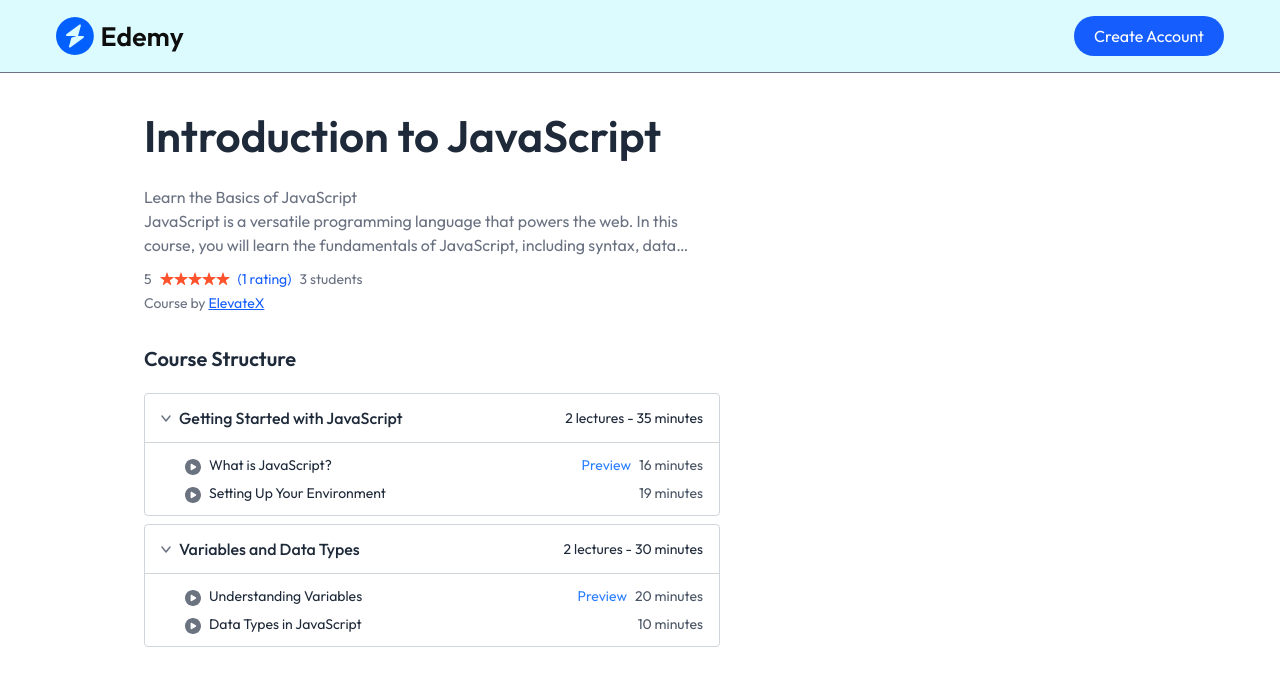
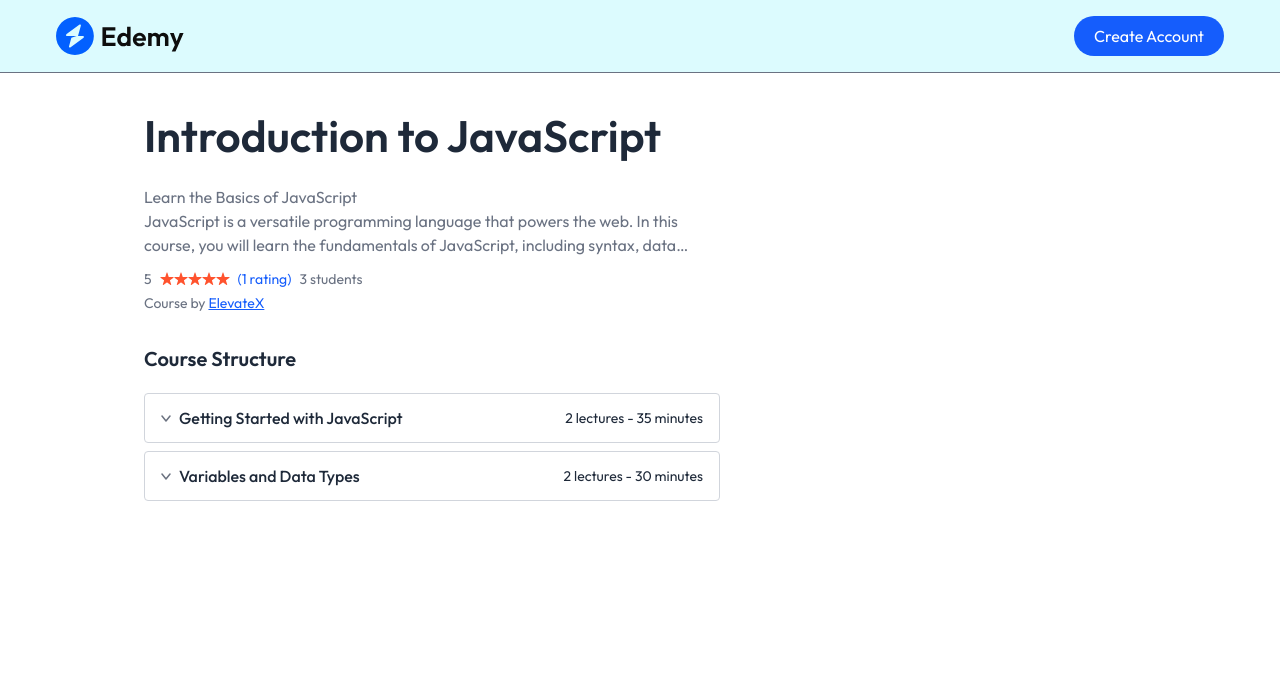
Before and after one commit to mohamad-abdelkhalek/ElevateX, a React (Vite) app in the folder client/: page /course/605c72efb3f1c2b1f8e4e1a1 in a window 1280 px wide. Shown: the top 686 px of the page. Built offline with nearby package versions, Linux system fonts and the light colour scheme; no server answers.

Commit message:
Client: Implemented toggle display course structure

```diff
--- a/client/src/pages/student/CourseDetails.jsx
+++ b/client/src/pages/student/CourseDetails.jsx
@@ -7,6 +7,8 @@ import humanizeDuration from "humanize-duration";
 
 const CourseDetails = () => {
   const { id } = useParams();
+
+  const [openSections, setOpenSections] = useState({});
 
   const {
     allCourses,
@@ -25,6 +27,10 @@ const CourseDetails = () => {
     if (!text) return "";
     if (text.length <= limit) return text;
     return text.substring(0, text.lastIndexOf(" ", limit)) + "…";
+  };
+
+  const toggleSection = (index) => {
+    setOpenSections((prev) => ({ ...prev, [index]: !prev[index] }));
   };
 
   return courseData ? (
@@ -97,9 +103,15 @@ const CourseDetails = () => {
                   <div
                     className="flex items-center justify-between px-4 py-3
                   cursor-pointer select-none"
+                    onClick={() => toggleSection(index)}
                   >
                     <div className="flex items-center gap-2">
-                      <img src={assets.down_arrow_icon} alt="arrow icon" />
+                      <img
+                        className={`transform transition-transform
+                          ${openSections[index] ? "rotate-180" : ""}`}
+                        src={assets.down_arrow_icon}
+                        alt="arrow icon"
+                      />
                       <p className="font-medium md:text-base text-sm">
                         {chapter.chapterTitle}
                       </p>
@@ -110,7 +122,10 @@ const CourseDetails = () => {
                     </p>
                   </div>
 
-                  <div className="overflow-hidden transition-all duration-300 max-h-96">
+                  <div
+                    className={`overflow-hidden transition-all duration-300
+                      ${openSections[index] ? "max-h-96" : "max-h-0"}`}
+                  >
                     <ul
                       className="list-disc md:pl-10 pl-4 pr-4 py-2 text-gray-600
                     border-t border-gray-300"
```
